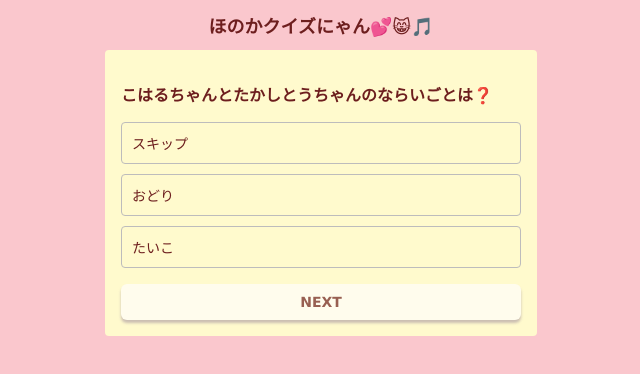
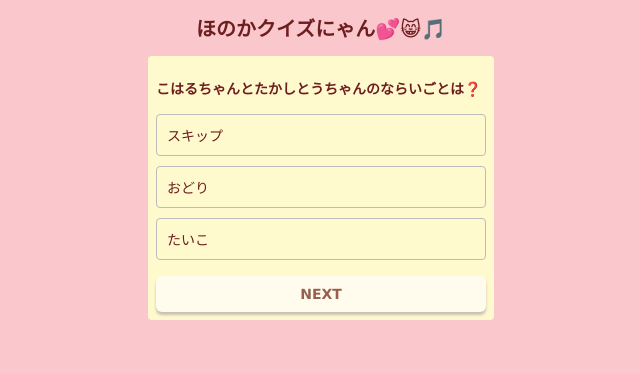
Before and after one commit to yukicyoco/honoka.github.io, a plain HTML site: page index.html in a window 1280 px wide. Shown: the whole page, without its empty margins (319-959 px from the left). Drawn offline with Linux system fonts and the light colour scheme.

Commit message:
Add files via upload

```diff
--- a/css/styles.css
+++ b/css/styles.css
@@ -7,20 +7,20 @@ body {
 
 h1 {
   text-align: center;
-  font-size: 18px;
+  font-size: 20px;
 }
 .container {
-  width: 400px;
+  width: 330px;
   margin: 8px auto; /* センターよせ */
   background: lemonchiffon;
   border-radius: 4px;
-  padding: 16px;
+  padding: 8px;
   position: relative;
 }
 
 #question {
   margin-bottom: 16px;
-  font-size: 16px;
+  font-size: 14px;
   font-weight: bold;
 }
 
@@ -30,7 +30,7 @@ h1 {
   margin-bottom: 16px;
 }
 
-#choices >li {
+#choices > li {
   border: 1px solid rgb(189, 188, 188);
   border-radius: 4px;
   padding: 10px;
@@ -38,7 +38,7 @@ h1 {
   cursor: pointer;
 }
 
-#choices > li:hover{
+#choices > li:hover {
   background: pink;
 }
 
@@ -50,10 +50,8 @@ h1 {
 }
 
 #choices > li.correct::after {
-  content: '... あってるにゃぁ～😸🎵';
-
+  content: "... あってるにゃぁ～😸🎵";
 }
-
 
 #choices > li.wrong {
   background: rgb(219, 253, 168);
@@ -63,7 +61,7 @@ h1 {
 }
 
 #choices > li.wrong::after {
-  content: '... ちがうにゃ😹💦';
+  content: "... ちがうにゃ😹💦";
 }
 
 #btn {
@@ -99,7 +97,7 @@ h1 {
   font-size: large;
   text-align: center;
   color: rgb(247, 26, 210);
-  width:  300px;
+  width: 300px;
   background: rgb(247, 173, 247);
   padding: 30px;
   box-shadow: rgb(189, 189, 189);
@@ -115,7 +113,6 @@ h1 {
   transform: translateY(-500px);
 }
 
-
 #result > p {
   font-size: 24px;
 }
```
